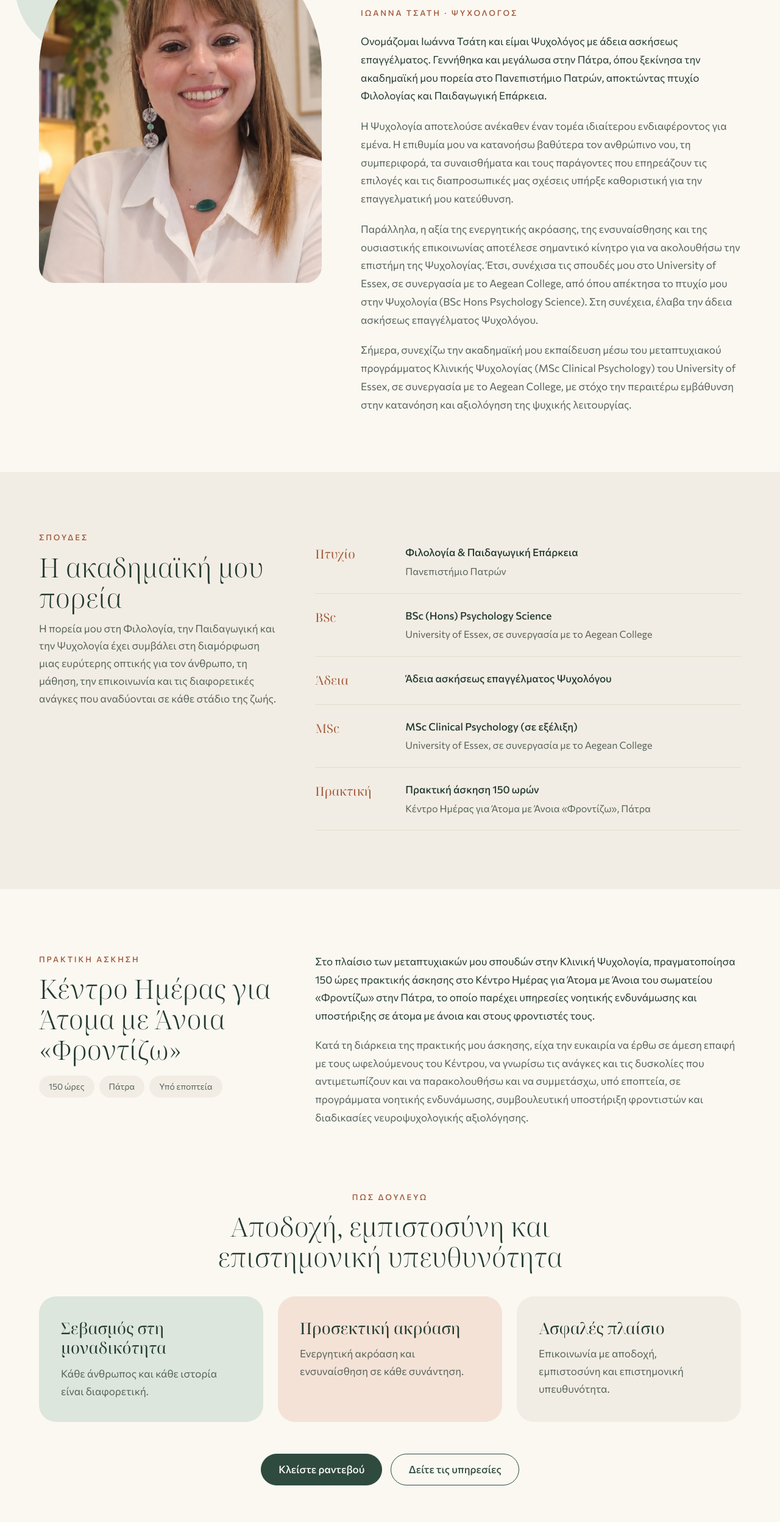
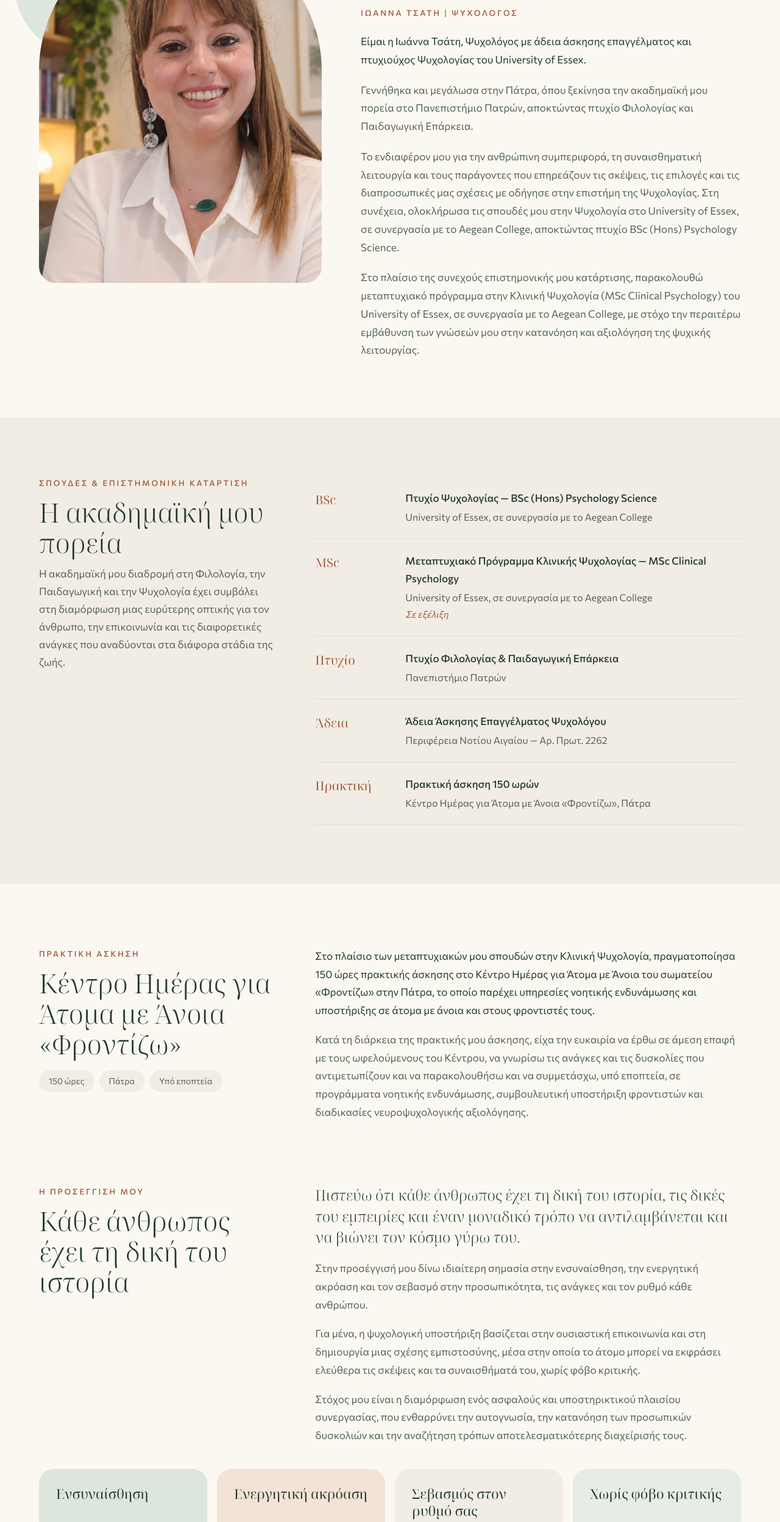
Before and after one commit to MitsisPantelis/ioanna-tsati, a plain HTML site: page about.html in a window 1280 px wide. Shown: the part 285-2781 px from the top of the page at 61% size. Drawn offline with Linux system fonts and the light colour scheme.

Commit message:
v3 changes from Ιωάννα: wider audience, new bio, approach, confidentiality FAQ
- Audience everywhere: παιδιά, έφηβοι, ενήλικες, τρίτη ηλικία
- Αρχική: new hero title + audience line + intro; short bio with licence no.
- Σχετικά: full new bio, «Σπουδές & Επιστημονική Κατάρτιση» in new order
  (MSc «Σε εξέλιξη», licence: Περιφέρεια Νοτίου Αιγαίου, Αρ. Πρωτ. 2262)
- «Η προσέγγισή μου» replaces «Πώς δουλεύω» (text + 4 keyword cards)
- New FAQ on confidentiality (Αρχική + Ερωτήσεις), 3rd in order
- Form: «Το παιδί μου» option; footer audience line + licence line

Co-Authored-By: Claude Opus 5.5 <noreply@anthropic.com>

```diff
--- a/about.html
+++ b/about.html
@@ -4,7 +4,7 @@
 <meta charset="utf-8">
 <meta name="viewport" content="width=device-width, initial-scale=1">
 <title>Σχετικά με εμένα — Ιωάννα Τσάτη, Ψυχολόγος</title>
-<meta name="description" content="Η Ιωάννα Τσάτη είναι Ψυχολόγος με άδεια ασκήσεως επαγγέλματος. Σπουδές στο Πανεπιστήμιο Πατρών και στο University of Essex (Aegean College).">
+<meta name="description" content="Η Ιωάννα Τσάτη είναι Ψυχολόγος με άδεια άσκησης επαγγέλματος. Σπουδές στο Πανεπιστήμιο Πατρών και στο University of Essex (Aegean College).">
 <meta name="theme-color" content="#FBF8F2">
 <link rel="icon" href="assets/img/logo.jpg">
 <link rel="preload" href="assets/fonts/noto-serif-display-greek-wght-normal.woff2" as="font" type="font/woff2" crossorigin>
@@ -46,26 +46,26 @@
 <div class="stack" style="flex: 1 1 540px; gap: 20px; line-height: 1.75">
 <div class="crumbs"><a href="index.html">Αρχική</a> / Σχετικά με εμένα</div>
 <h1 class="display" style="font-size: clamp(2.6rem, 4.4vw, 3.8rem)">Σχετικά με εμένα</h1>
-<div class="eyebrow">Ιωάννα Τσάτη · Ψυχολόγος</div>
-<p>Ονομάζομαι Ιωάννα Τσάτη και είμαι Ψυχολόγος με άδεια ασκήσεως επαγγέλματος. Γεννήθηκα και μεγάλωσα στην Πάτρα, όπου ξεκίνησα την ακαδημαϊκή μου πορεία στο Πανεπιστήμιο Πατρών, αποκτώντας πτυχίο Φιλολογίας και Παιδαγωγική Επάρκεια.</p>
-<p class="muted">Η Ψυχολογία αποτελούσε ανέκαθεν έναν τομέα ιδιαίτερου ενδιαφέροντος για εμένα. Η επιθυμία μου να κατανοήσω βαθύτερα τον ανθρώπινο νου, τη συμπεριφορά, τα συναισθήματα και τους παράγοντες που επηρεάζουν τις επιλογές και τις διαπροσωπικές μας σχέσεις υπήρξε καθοριστική για την επαγγελματική μου κατεύθυνση.</p>
-<p class="muted">Παράλληλα, η αξία της ενεργητικής ακρόασης, της ενσυναίσθησης και της ουσιαστικής επικοινωνίας αποτέλεσε σημαντικό κίνητρο για να ακολουθήσω την επιστήμη της Ψυχολογίας. Έτσι, συνέχισα τις σπουδές μου στο University of Essex, σε συνεργασία με το Aegean College, από όπου απέκτησα το πτυχίο μου στην Ψυχολογία (BSc Hons Psychology Science). Στη συνέχεια, έλαβα την άδεια ασκήσεως επαγγέλματος Ψυχολόγου.</p>
-<p class="muted">Σήμερα, συνεχίζω την ακαδημαϊκή μου εκπαίδευση μέσω του μεταπτυχιακού προγράμματος Κλινικής Ψυχολογίας (MSc Clinical Psychology) του University of Essex, σε συνεργασία με το Aegean College, με στόχο την περαιτέρω εμβάθυνση στην κατανόηση και αξιολόγηση της ψυχικής λειτουργίας.</p>
+<div class="eyebrow">Ιωάννα Τσάτη | Ψυχολόγος</div>
+<p>Είμαι η Ιωάννα Τσάτη, Ψυχολόγος με άδεια άσκησης επαγγέλματος και πτυχιούχος Ψυχολογίας του University of Essex.</p>
+<p class="muted">Γεννήθηκα και μεγάλωσα στην Πάτρα, όπου ξεκίνησα την ακαδημαϊκή μου πορεία στο Πανεπιστήμιο Πατρών, αποκτώντας πτυχίο Φιλολογίας και Παιδαγωγική Επάρκεια.</p>
+<p class="muted">Το ενδιαφέρον μου για την ανθρώπινη συμπεριφορά, τη συναισθηματική λειτουργία και τους παράγοντες που επηρεάζουν τις σκέψεις, τις επιλογές και τις διαπροσωπικές μας σχέσεις με οδήγησε στην επιστήμη της Ψυχολογίας. Στη συνέχεια, ολοκλήρωσα τις σπουδές μου στην Ψυχολογία στο University of Essex, σε συνεργασία με το Aegean College, αποκτώντας πτυχίο BSc (Hons) Psychology Science.</p>
+<p class="muted">Στο πλαίσιο της συνεχούς επιστημονικής μου κατάρτισης, παρακολουθώ μεταπτυχιακό πρόγραμμα στην Κλινική Ψυχολογία (MSc Clinical Psychology) του University of Essex, σε συνεργασία με το Aegean College, με στόχο την περαιτέρω εμβάθυνση των γνώσεών μου στην κατανόηση και αξιολόγηση της ψυχικής λειτουργίας.</p>
 </div>
 </section>
 
 <section class="bg-sand">
 <div class="wrap section split" style="padding-top: 96px; padding-bottom: 96px; align-items: flex-start">
 <div class="stack" style="flex: 1 1 320px; gap: 12px">
-<div class="eyebrow">Σπουδές</div>
+<div class="eyebrow">Σπουδές &amp; Επιστημονική Κατάρτιση</div>
 <h2 class="display h2">Η ακαδημαϊκή μου πορεία</h2>
-<p class="muted">Η πορεία μου στη Φιλολογία, την Παιδαγωγική και την Ψυχολογία έχει συμβάλει στη διαμόρφωση μιας ευρύτερης οπτικής για τον άνθρωπο, τη μάθηση, την επικοινωνία και τις διαφορετικές ανάγκες που αναδύονται σε κάθε στάδιο της ζωής.</p>
+<p class="muted">Η ακαδημαϊκή μου διαδρομή στη Φιλολογία, την Παιδαγωγική και την Ψυχολογία έχει συμβάλει στη διαμόρφωση μιας ευρύτερης οπτικής για τον άνθρωπο, την επικοινωνία και τις διαφορετικές ανάγκες που αναδύονται στα διάφορα στάδια της ζωής.</p>
 </div>
 <ol class="timeline" style="flex: 2 1 560px">
-<li><span class="tag">Πτυχίο</span><span class="what"><strong>Φιλολογία &amp; Παιδαγωγική Επάρκεια</strong><span class="place">Πανεπιστήμιο Πατρών</span></span></li>
-<li><span class="tag">BSc</span><span class="what"><strong>BSc (Hons) Psychology Science</strong><span class="place">University of Essex, σε συνεργασία με το Aegean College</span></span></li>
-<li><span class="tag">Άδεια</span><span class="what"><strong>Άδεια ασκήσεως επαγγέλματος Ψυχολόγου</strong></span></li>
-<li><span class="tag">MSc</span><span class="what"><strong>MSc Clinical Psychology (σε εξέλιξη)</strong><span class="place">University of Essex, σε συνεργασία με το Aegean College</span></span></li>
+<li><span class="tag">BSc</span><span class="what"><strong>Πτυχίο Ψυχολογίας — BSc (Hons) Psychology Science</strong><span class="place">University of Essex, σε συνεργασία με το Aegean College</span></span></li>
+<li><span class="tag">MSc</span><span class="what"><strong>Μεταπτυχιακό Πρόγραμμα Κλινικής Ψυχολογίας — MSc Clinical Psychology</strong><span class="place">University of Essex, σε συνεργασία με το Aegean College</span><em class="status">Σε εξέλιξη</em></span></li>
+<li><span class="tag">Πτυχίο</span><span class="what"><strong>Πτυχίο Φιλολογίας &amp; Παιδαγωγική Επάρκεια</strong><span class="place">Πανεπιστήμιο Πατρών</span></span></li>
+<li><span class="tag">Άδεια</span><span class="what"><strong>Άδεια Άσκησης Επαγγέλματος Ψυχολόγου</strong><span class="place">Περιφέρεια Νοτίου Αιγαίου — Αρ. Πρωτ. 2262</span></span></li>
 <li><span class="tag">Πρακτική</span><span class="what"><strong>Πρακτική άσκηση 150 ωρών</strong><span class="place">Κέντρο Ημέρας για Άτομα με Άνοια «Φροντίζω», Πάτρα</span></span></li>
 </ol>
 </div>
@@ -84,14 +84,23 @@
 </section>
 
 <section class="wrap section stack" style="gap: 40px">
-<div class="stack center" style="gap: 12px; align-items: center">
-<div class="eyebrow">Πώς δουλεύω</div>
-<h2 class="display h2" style="max-width: 760px">Αποδοχή, εμπιστοσύνη και επιστημονική υπευθυνότητα</h2>
+<div class="split" style="align-items: flex-start">
+<div class="stack" style="flex: 1 1 320px; gap: 12px">
+<div class="eyebrow">Η προσέγγισή μου</div>
+<h2 class="display h2">Κάθε άνθρωπος έχει τη δική του ιστορία</h2>
 </div>
-<div class="values">
-<div class="value tint-sage"><h3>Σεβασμός στη μοναδικότητα</h3><p>Κάθε άνθρωπος και κάθε ιστορία είναι διαφορετική.</p></div>
-<div class="value tint-peach"><h3>Προσεκτική ακρόαση</h3><p>Ενεργητική ακρόαση και ενσυναίσθηση σε κάθε συνάντηση.</p></div>
-<div class="value bg-sand"><h3>Ασφαλές πλαίσιο</h3><p>Επικοινωνία με αποδοχή, εμπιστοσύνη και επιστημονική υπευθυνότητα.</p></div>
+<div class="stack" style="flex: 2 1 560px; line-height: 1.75">
+<p class="approach-lead">Πιστεύω ότι κάθε άνθρωπος έχει τη δική του ιστορία, τις δικές του εμπειρίες και έναν μοναδικό τρόπο να αντιλαμβάνεται και να βιώνει τον κόσμο γύρω του.</p>
+<p class="muted">Στην προσέγγισή μου δίνω ιδιαίτερη σημασία στην ενσυναίσθηση, την ενεργητική ακρόαση και τον σεβασμό στην προσωπικότητα, τις ανάγκες και τον ρυθμό κάθε ανθρώπου.</p>
+<p class="muted">Για μένα, η ψυχολογική υποστήριξη βασίζεται στην ουσιαστική επικοινωνία και στη δημιουργία μιας σχέσης εμπιστοσύνης, μέσα στην οποία το άτομο μπορεί να εκφράσει ελεύθερα τις σκέψεις και τα συναισθήματά του, χωρίς φόβο κριτικής.</p>
+<p class="muted">Στόχος μου είναι η διαμόρφωση ενός ασφαλούς και υποστηρικτικού πλαισίου συνεργασίας, που ενθαρρύνει την αυτογνωσία, την κατανόηση των προσωπικών δυσκολιών και την αναζήτηση τρόπων αποτελεσματικότερης διαχείρισής τους.</p>
+</div>
+</div>
+<div class="keywords">
+<div class="keyword tint-sage">Ενσυναίσθηση</div>
+<div class="keyword tint-peach">Ενεργητική ακρόαση</div>
+<div class="keyword bg-sand">Σεβασμός στον ρυθμό σας</div>
+<div class="keyword tint-sage-2">Χωρίς φόβο κριτικής</div>
 </div>
 <div class="btn-row" style="justify-content: center; margin-top: 12px">
 <a class="btn btn-primary" href="contact.html">Κλείστε ραντεβού</a>
@@ -107,7 +116,7 @@
 <div class="footer-name">Ιωάννα Τσάτη</div>
 <div class="footer-role">ΨΥΧΟΛΟΓΟΣ</div>
 <p style="margin-top: 6px">Συμβουλευτική · Ψυχολογική Υποστήριξη · Ψυχοεκπαίδευση</p>
-<p>Online συνεδρίες για ενήλικες και ηλικιωμένους.</p>
+<p>Online συνεδρίες για παιδιά, εφήβους, ενήλικες και άτομα τρίτης ηλικίας.</p>
 </div>
 <nav class="footer-col" aria-label="Σελίδες">
 <div class="footer-label">ΣΕΛΙΔΕΣ</div>
@@ -128,7 +137,7 @@
 </div>
 </div>
 <div class="footer-bottom">
-<span>© 2026 Ιωάννα Τσάτη · Ψυχολόγος με άδεια ασκήσεως επαγγέλματος</span>
+<span>© 2026 Ιωάννα Τσάτη · Ψυχολόγος · Άδεια άσκησης επαγγέλματος: Περιφέρεια Νοτίου Αιγαίου, Αρ. Πρωτ. 2262</span>
 <nav aria-label="Νομικά"><a href="privacy.html">Πολιτική απορρήτου</a><a href="privacy.html#cookies">Cookies</a></nav>
 </div>
 <p class="footer-help">Σε περίπτωση άμεσου κινδύνου καλέστε το <a href="tel:112">112</a> ή τη Γραμμή Παρέμβασης για την Αυτοκτονία <a href="tel:1018">1018</a>.</p>
--- a/assets/css/style.css
+++ b/assets/css/style.css
@@ -77,7 +77,10 @@ p { margin: 0; }
 .eyebrow { font-size: 13px; letter-spacing: .22em; color: var(--clay); font-weight: 500; text-transform: uppercase; }
 .display { font-family: var(--serif); font-weight: 300; line-height: 1.1; }
 .h1 { font-size: clamp(2.5rem, 4.6vw, 3.9rem); }
+.h1-long { font-size: clamp(2.2rem, 3.7vw, 3.3rem); line-height: 1.14; }
 .h2 { font-size: clamp(2rem, 3.4vw, 3rem); line-height: 1.15; }
+.clay { color: var(--clay); }
+.ink { color: var(--ink); font-weight: 600; }
 .muted { color: var(--muted); }
 .crumbs { font-size: 14px; color: var(--muted); }
 .crumbs a { text-decoration: none; }
@@ -166,6 +169,7 @@ p { margin: 0; }
 .hero { overflow: hidden; }
 .hero .wrap { padding-top: 64px; padding-bottom: 80px; display: flex; flex-wrap: wrap; align-items: center; gap: 48px; }
 .hero-text { flex: 1 1 480px; min-width: 0; display: flex; flex-direction: column; gap: 22px; }
+.hero-text .audience { font-size: 20px; }
 .hero-text .lead { max-width: 520px; color: var(--muted); }
 .hero-art { flex: 1 1 400px; min-width: 0; display: flex; justify-content: center; position: relative; }
 .hero-art .blob-a { position: absolute; width: 360px; height: 360px; border-radius: 50%; background: var(--sage); top: 0; left: 6%; opacity: .7; }
@@ -178,6 +182,7 @@ p { margin: 0; }
   .hero-art .blob-a { width: 220px; height: 220px; left: auto; right: -40px; }
   .hero-art .blob-b { width: 160px; height: 160px; right: auto; left: 10%; }
   .hero-text .h1 { font-size: 31px; line-height: 1.15; }
+  .hero-text .audience { font-size: 17px; }
   .hero-text .dots { font-size: 16px; }
 }
 
@@ -279,10 +284,11 @@ p { margin: 0; }
 .timeline strong { font-weight: 500; }
 .timeline .place { color: var(--muted); font-size: 16px; }
 @media (max-width: 600px) { .timeline li { flex-direction: column; gap: 4px; } .timeline .tag { flex-basis: auto; } }
-.values { display: grid; grid-template-columns: repeat(auto-fit, minmax(280px, 1fr)); gap: 24px; }
-.value { border-radius: 28px; padding: 36px; display: flex; flex-direction: column; gap: 12px; }
-.value h3 { font-family: var(--serif); font-weight: 400; font-size: 26px; line-height: 1.25; }
-.value p { color: var(--muted); }
+.timeline .status { color: var(--clay); font-size: 15px; }
+.approach-lead { font-family: var(--serif); font-size: 24px; line-height: 1.45; font-weight: 300; }
+.keywords { display: grid; grid-template-columns: repeat(auto-fit, minmax(220px, 1fr)); gap: 16px; }
+.keyword { border-radius: 24px; padding: 26px 28px; font-family: var(--serif); font-size: 22px; line-height: 1.3; }
+@media (max-width: 600px) { .approach-lead { font-size: 21px; } .keyword { padding: 20px 22px; font-size: 20px; } }
 
 /* Services page */
 .svc-layout { display: flex; flex-wrap: wrap; gap: 32px; align-items: flex-start; }
```
Also changed, not shown: contact.html (+3 -2 lines), faq.html (+11 -2 lines), index.html (+21 -11 lines), privacy.html (+2 -2 lines), services.html (+4 -4 lines).
